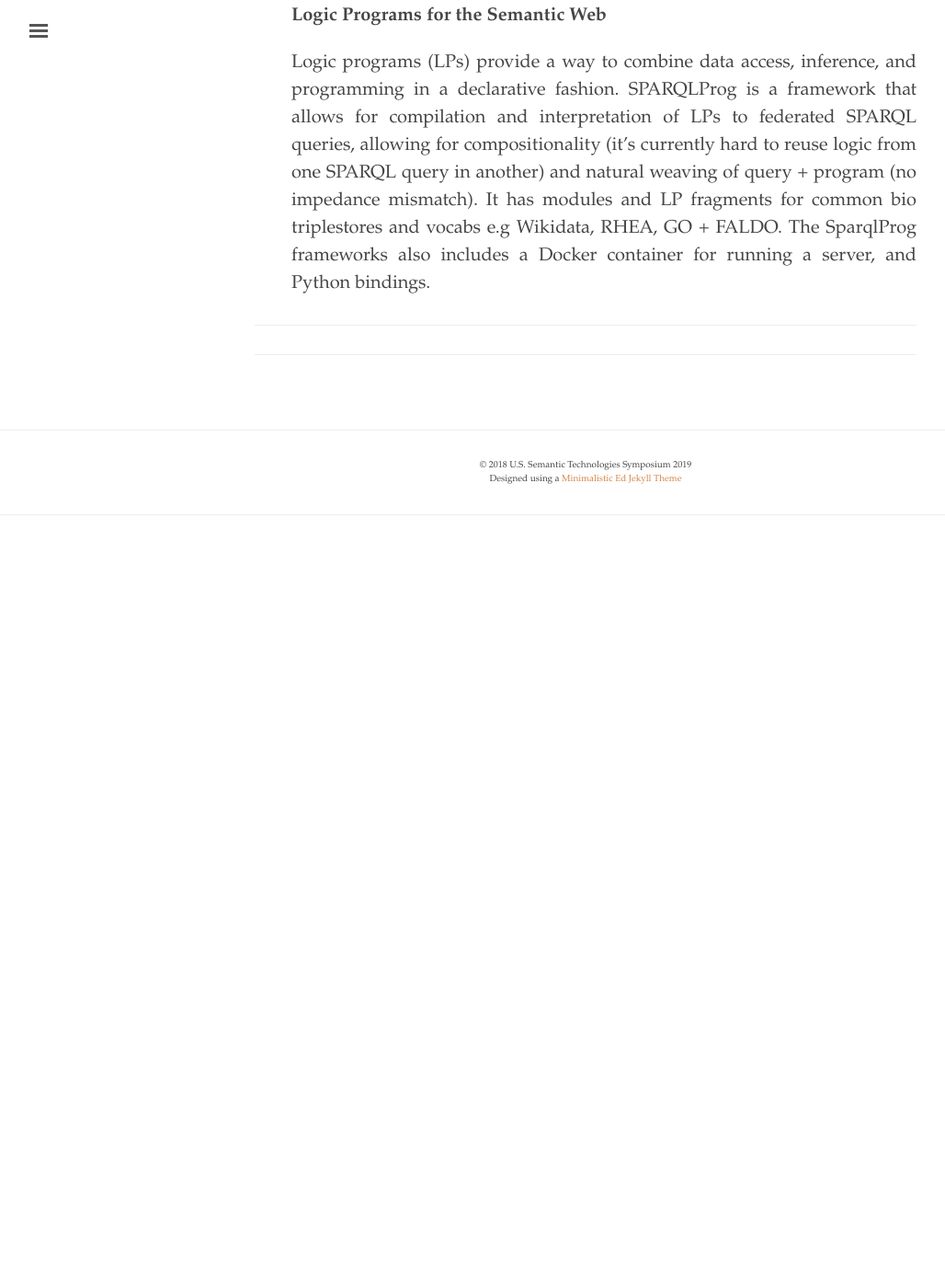
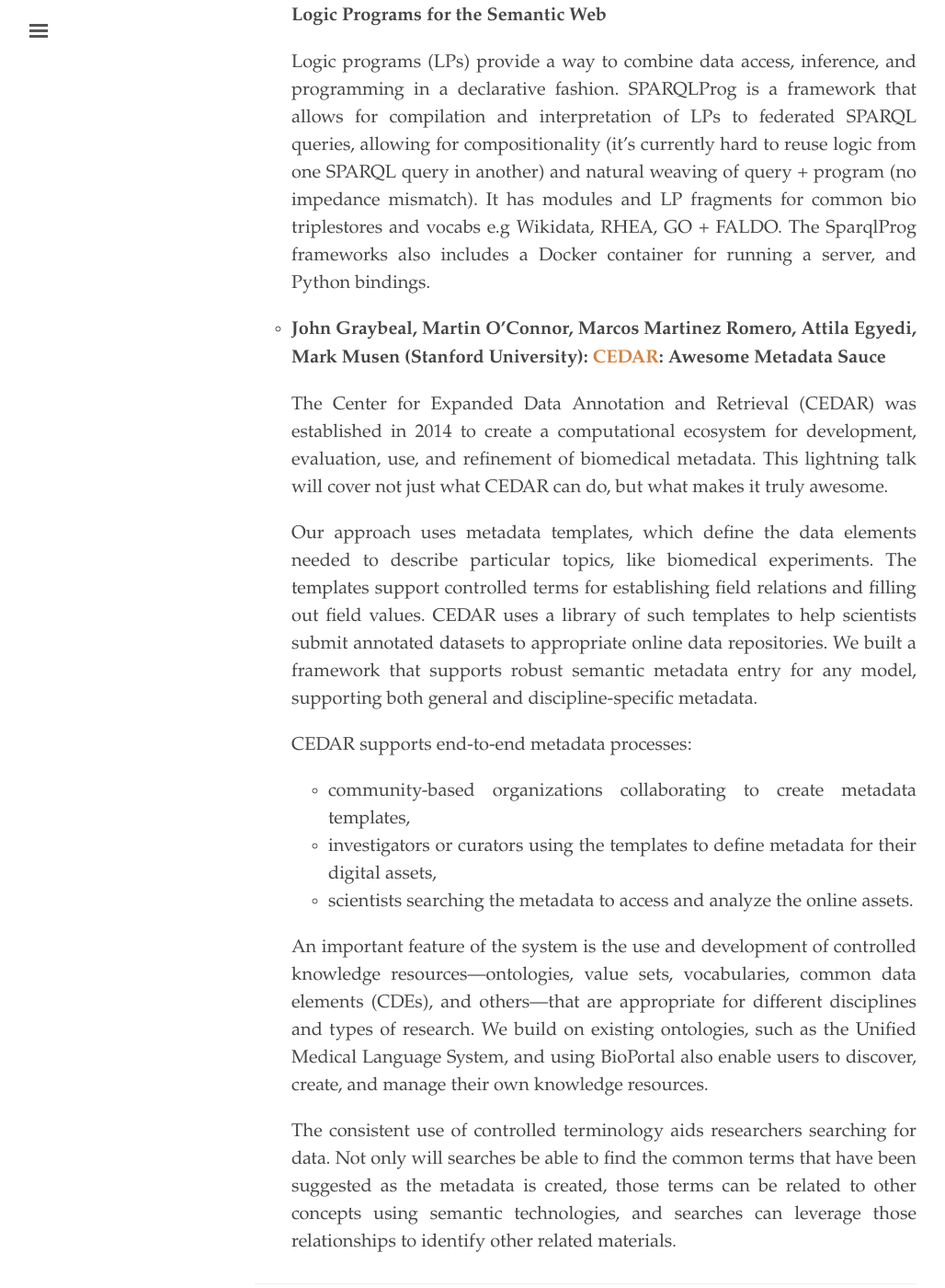
Before and after one commit to us2ts/us2ts.github.io, a Jekyll site: the page built from pages/program-tool-ecosystem.md, in a window 1280 px wide and 1400 px high, scrolled down 5743 px. Shown: the whole window at 92% size, without its empty margins (3-1031 px from the left). Built offline with Jekyll 4.4.1, drawn with Linux system fonts in a browser that asks for light colours; comment, search, counter and statistics services are not loaded; before the commit the page ends 6334 px from its top, so only the background shows below that.

Commit message:
Adds final accepted submission to session program

```diff
--- a/pages/program-tool-ecosystem.md
+++ b/pages/program-tool-ecosystem.md
@@ -72,3 +72,18 @@
 - **Chris Mungall (Lawrence Berkeley Laboratory): [SparqlProg](https://github.com/cmungall/sparqlprog): Modular Logic Programs for the Semantic Web**
 
   Logic programs (LPs) provide a way to combine data access, inference, and programming in a declarative fashion. SPARQLProg is a framework that allows for compilation and interpretation of LPs to federated SPARQL queries, allowing for  compositionality (it's currently hard to reuse logic from one SPARQL query  in another) and natural weaving of query + program (no impedance mismatch). It has modules and LP fragments for common bio triplestores and vocabs e.g  Wikidata, RHEA, GO + FALDO. The SparqlProg frameworks also includes a Docker container for running a server, and Python bindings.
+
+- **John Graybeal, Martin O'Connor, Marcos Martinez Romero, Attila Egyedi, Mark Musen (Stanford University): [CEDAR](https://metadatacenter.org): Awesome Metadata Sauce**
+
+  The Center for Expanded Data Annotation and Retrieval (CEDAR) was established in 2014 to create a computational ecosystem for development, evaluation, use, and refinement of biomedical metadata. This lightning talk will cover not just what CEDAR can do, but what makes it truly awesome.
+
+  Our approach uses metadata templates, which define the data elements needed to describe particular topics, like biomedical experiments. The templates support controlled terms for establishing field relations and filling out field values.  CEDAR uses a library of such templates to help scientists submit annotated datasets to appropriate online data repositories. We built a framework that supports robust semantic metadata entry for any model, supporting both general and discipline-specific metadata.
+
+  CEDAR supports end-to-end metadata processes:
+  * community-based organizations collaborating to create metadata templates,
+  * investigators or curators using the templates to define metadata for their digital assets,
+  * scientists searching the metadata to access and analyze the online assets.
+
+  An important feature of the system is the use and development of controlled knowledge resources—ontologies, value sets, vocabularies, common data elements (CDEs), and others—that are appropriate for different disciplines and types of research. We build on existing ontologies, such as the Unified Medical Language System, and using BioPortal also enable users to discover, create, and manage their own knowledge resources.
+
+  The consistent use of controlled terminology aids researchers searching for data. Not only will searches be able to find the common terms that have been suggested as the metadata is created, those terms can be related to other concepts using semantic technologies, and searches can leverage those relationships to identify other related materials.
```
